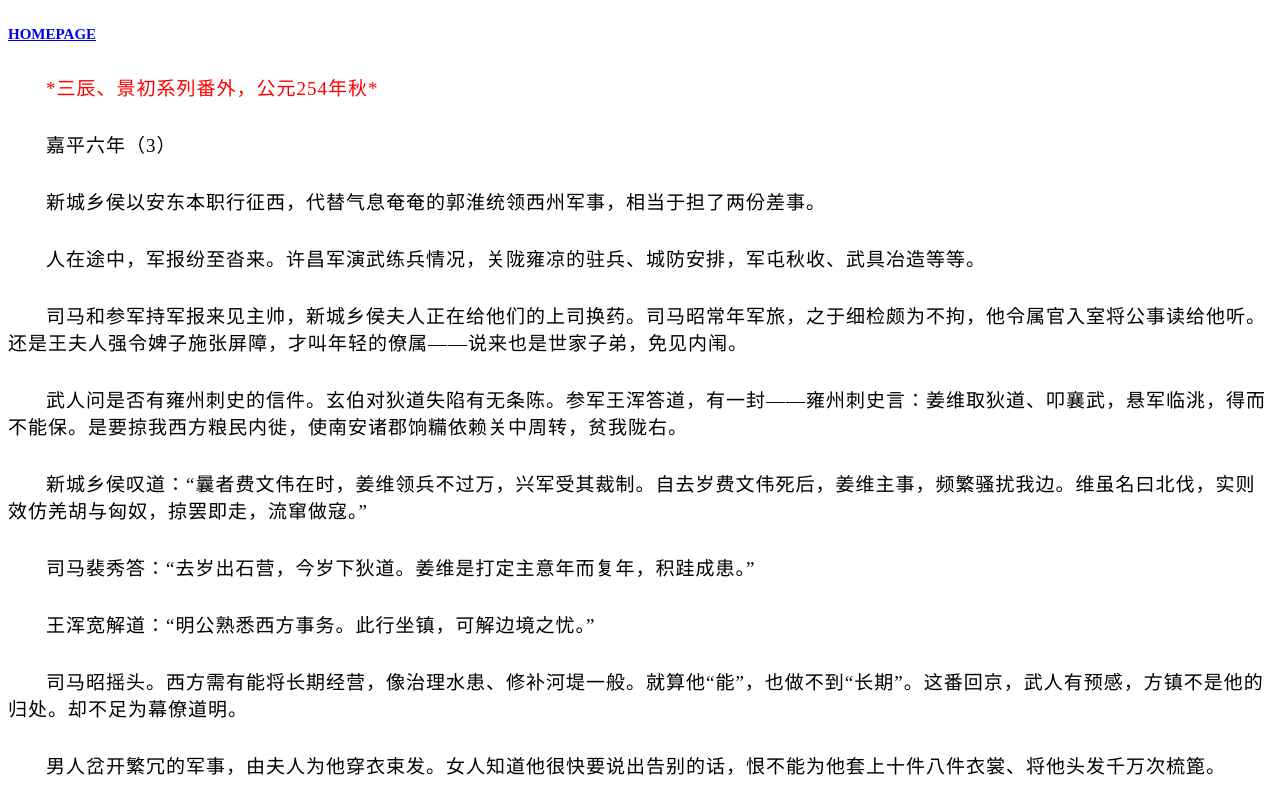
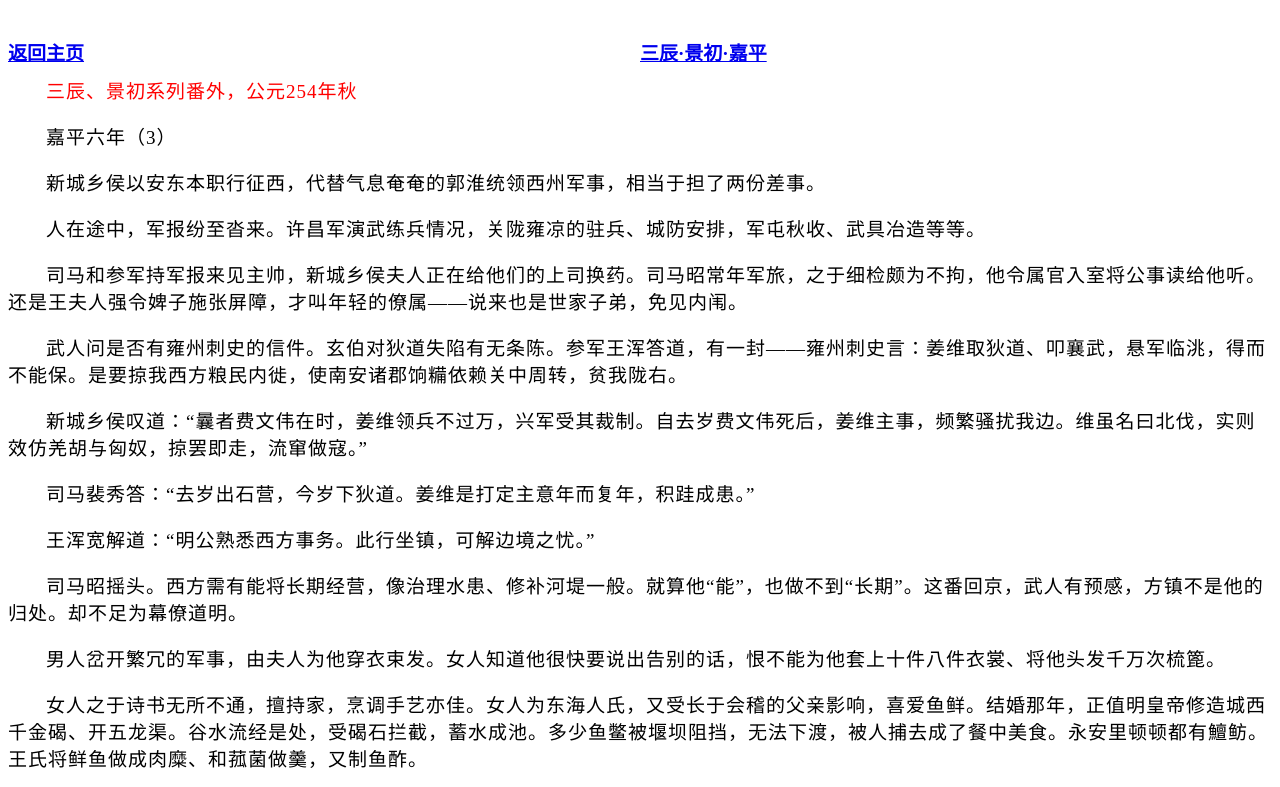
Before and after one commit to materia-prima/du, a plain HTML site: page jp03.html in a window 1280 px wide. Shown: the top 787 px of the page. Drawn offline with Linux system fonts and the light colour scheme.

Commit message:
Update jp03.html

```diff
--- a/jp03.html
+++ b/jp03.html
@@ -4,14 +4,38 @@
 <head>
 <title>【魏晋】嘉平六年（254）</title>
 <style>
-.kge{ text-indent:2em}
-.kge{ font-size:19px}
-.kge{letter-spacing:1px}
-p{margin: 30px auto}
+.homepage{
+        height:50px;
+        font-size:19px;
+        font-family:微软雅黑;
+        color:#080f40;
+        font-weight:bold;
+        background-color:#ffffff;
+        float:left;
+        width:50%;
+        text-align:left;
+        line-height:55px;
+}
 
-.homepage{ font-size:15px}
-.homepage{color:#00F}
-.homepage{ font-weight:bold}
+.du{
+        height:50px;
+        font-size:19px;
+        font-family:微软雅黑;
+        color:#080f40;
+        font-weight:bold;
+        background-color:#ffffff;
+        float:left;
+        width:50%;
+        text-align:left;
+        line-height:55px;
+}
+
+.kge{ text-indent:2em;
+      font-size:19px;
+      letter-spacing:1px;
+     background-color:#ffffff;
+}
+.p{margin: 30px auto}
 
 .top{ font-size:15px}
 .top{color:#00F}
@@ -22,11 +46,13 @@ p{margin: 30px auto}
 <body>
 <br />
 <div class="homepage">
-<a href="https://materia-prima.github.io">HOMEPAGE</a>
+<a href="https://materia-prima.github.io">返回主页</a>
 </div>
-
+<div class="du">
+<a href="https://materia-prima.github.io/du/">三辰·景初·嘉平</a>
+</div>
 <div class="kge">
-<p style="color:#FF0000;">*三辰、景初系列番外，公元254年秋*</p>
+<p style="color:#FF0000;">三辰、景初系列番外，公元254年秋</p>
 <p>嘉平六年（3）
 <br />
 
```
